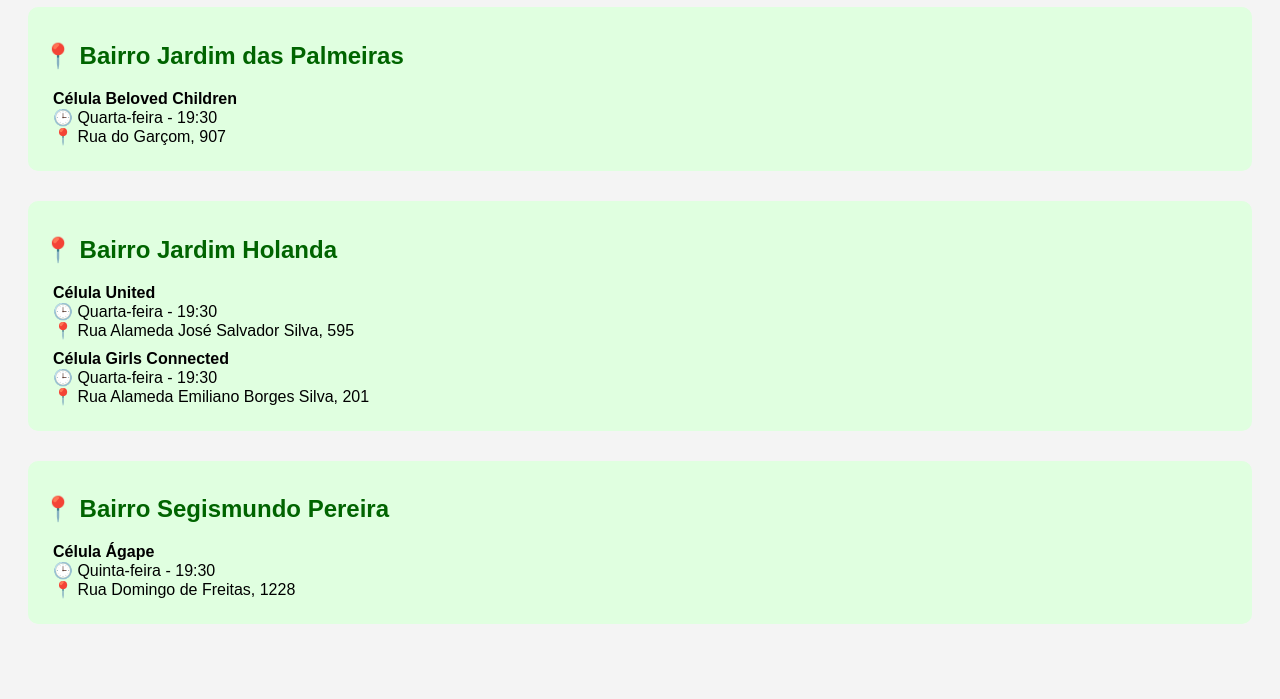
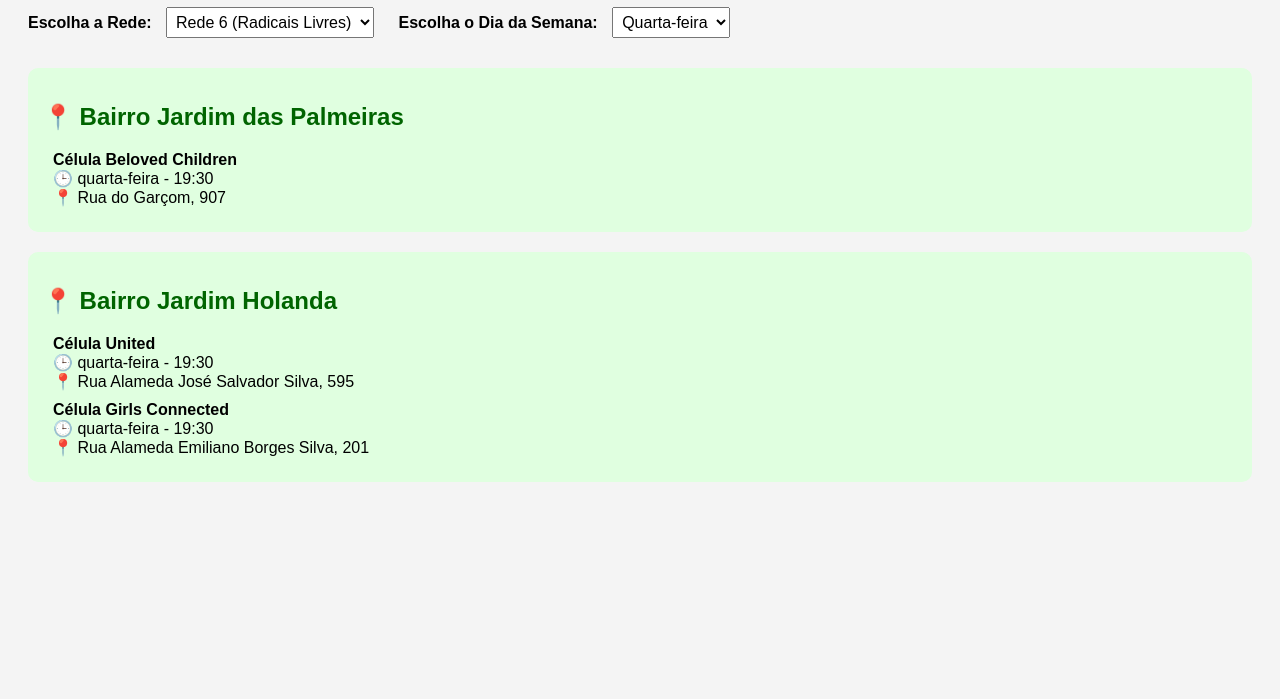
Before and after one commit to igoralmeidasilva/celulas-edificar, a plain HTML site: page index.html in a window 1280 px wide. Shown: the part 101-800 px from the top of the page. Drawn offline with Linux system fonts and the light colour scheme.

Commit message:
Update index.html

```diff
--- a/index.html
+++ b/index.html
@@ -1,9 +1,9 @@
 <!DOCTYPE html>
 <html lang="pt-BR">
 <head>
-  <meta charset="UTF-8">
-  <title>Células - Rede 6 (Radicais Livres)</title>
-  <meta name="viewport" content="width=device-width, initial-scale=1">
+  <meta charset="UTF-8" />
+  <title>Células Interativas</title>
+  <meta name="viewport" content="width=device-width, initial-scale=1" />
   <style>
     body {
       font-family: Arial, sans-serif;
@@ -14,7 +14,7 @@
       color: #006400;
     }
     .bairro {
-      margin-bottom: 30px;
+      margin-bottom: 20px;
       background-color: #e0ffe0;
       padding: 15px;
       border-radius: 10px;
@@ -23,42 +23,151 @@
       margin-bottom: 10px;
       padding-left: 10px;
     }
+    label {
+      font-weight: bold;
+      margin-right: 10px;
+    }
+    select {
+      padding: 5px;
+      margin-right: 20px;
+      font-size: 1rem;
+    }
+    #celulas-container {
+      margin-top: 30px;
+    }
   </style>
 </head>
 <body>
-  <h1>Células - Rede 6 (Radicais Livres)</h1>
 
-  <div class="bairro">
-    <h2>📍 Bairro Jardim das Palmeiras</h2>
-    <div class="celula">
-      <strong>Célula Beloved Children</strong><br>
-      🕒 Quarta-feira - 19:30<br>
-      📍 Rua do Garçom, 907
-    </div>
+  <h1>Células Interativas</h1>
+
+  <div>
+    <label for="rede-select">Escolha a Rede:</label>
+    <select id="rede-select">
+      <option value="rede6">Rede 6 (Radicais Livres)</option>
+      <option value="rede1">Rede 1 (Exemplo)</option>
+      <!-- Você pode adicionar mais redes aqui -->
+    </select>
+
+    <label for="dia-select">Escolha o Dia da Semana:</label>
+    <select id="dia-select">
+      <option value="quarta-feira">Quarta-feira</option>
+      <option value="quinta-feira">Quinta-feira</option>
+      <option value="sexta-feira">Sexta-feira</option>
+      <!-- Adicione mais dias conforme necessário -->
+    </select>
   </div>
 
-  <div class="bairro">
-    <h2>📍 Bairro Jardim Holanda</h2>
-    <div class="celula">
-      <strong>Célula United</strong><br>
-      🕒 Quarta-feira - 19:30<br>
-      📍 Rua Alameda José Salvador Silva, 595
-    </div>
-    <div class="celula">
-      <strong>Célula Girls Connected</strong><br>
-      🕒 Quarta-feira - 19:30<br>
-      📍 Rua Alameda Emiliano Borges Silva, 201
-    </div>
-  </div>
+  <div id="celulas-container"></div>
 
-  <div class="bairro">
-    <h2>📍 Bairro Segismundo Pereira</h2>
-    <div class="celula">
-      <strong>Célula Ágape</strong><br>
-      🕒 Quinta-feira - 19:30<br>
-      📍 Rua Domingo de Freitas, 1228
-    </div>
-  </div>
+  <script>
+    // Dados das células organizados por rede e dia
+    const dadosCelulas = {
+      rede6: {
+        "quarta-feira": [
+          {
+            bairro: "Jardim das Palmeiras",
+            nome: "Célula Beloved Children",
+            endereco: "Rua do Garçom, 907",
+            horario: "19:30"
+          },
+          {
+            bairro: "Jardim Holanda",
+            nome: "Célula United",
+            endereco: "Rua Alameda José Salvador Silva, 595",
+            horario: "19:30"
+          },
+          {
+            bairro: "Jardim Holanda",
+            nome: "Célula Girls Connected",
+            endereco: "Rua Alameda Emiliano Borges Silva, 201",
+            horario: "19:30"
+          }
+        ],
+        "quinta-feira": [
+          {
+            bairro: "Segismundo Pereira",
+            nome: "Célula Ágape",
+            endereco: "Rua Domingo de Freitas, 1228",
+            horario: "19:30"
+          }
+        ]
+      },
+      rede1: {
+        "quarta-feira": [
+          {
+            bairro: "Centro",
+            nome: "Célula Exemplo 1",
+            endereco: "Rua Central, 123",
+            horario: "20:00"
+          }
+        ],
+        "sexta-feira": [
+          {
+            bairro: "Vila Nova",
+            nome: "Célula Exemplo 2",
+            endereco: "Rua das Flores, 456",
+            horario: "18:30"
+          }
+        ]
+      }
+    };
+
+    // Referências aos selects e container
+    const redeSelect = document.getElementById('rede-select');
+    const diaSelect = document.getElementById('dia-select');
+    const celulasContainer = document.getElementById('celulas-container');
+
+    // Função para atualizar as células mostradas
+    function atualizarCelulas() {
+      const rede = redeSelect.value;
+      const dia = diaSelect.value;
+
+      celulasContainer.innerHTML = ''; // limpa
+
+      const celulas = dadosCelulas[rede]?.[dia] || [];
+
+      if (celulas.length === 0) {
+        celulasContainer.innerHTML = '<p>Nenhuma célula encontrada para essa seleção.</p>';
+        return;
+      }
+
+      // Agrupar por bairro
+      const bairros = {};
+      celulas.forEach(celula => {
+        if (!bairros[celula.bairro]) {
+          bairros[celula.bairro] = [];
+        }
+        bairros[celula.bairro].push(celula);
+      });
+
+      // Criar HTML das células
+      for (const bairro in bairros) {
+        const divBairro = document.createElement('div');
+        divBairro.className = 'bairro';
+
+        const h2 = document.createElement('h2');
+        h2.textContent = `📍 Bairro ${bairro}`;
+        divBairro.appendChild(h2);
+
+        bairros[bairro].forEach(celula => {
+          const divCelula = document.createElement('div');
+          divCelula.className = 'celula';
+          divCelula.innerHTML = `<strong>${celula.nome}</strong><br>🕒 ${dia} - ${celula.horario}<br>📍 ${celula.endereco}`;
+          divBairro.appendChild(divCelula);
+        });
+
+        celulasContainer.appendChild(divBairro);
+      }
+    }
+
+    // Eventos para atualizar ao mudar selects
+    redeSelect.addEventListener('change', atualizarCelulas);
+    diaSelect.addEventListener('change', atualizarCelulas);
+
+    // Inicializa com as opções padrão
+    atualizarCelulas();
+  </script>
 
 </body>
 </html>
```
